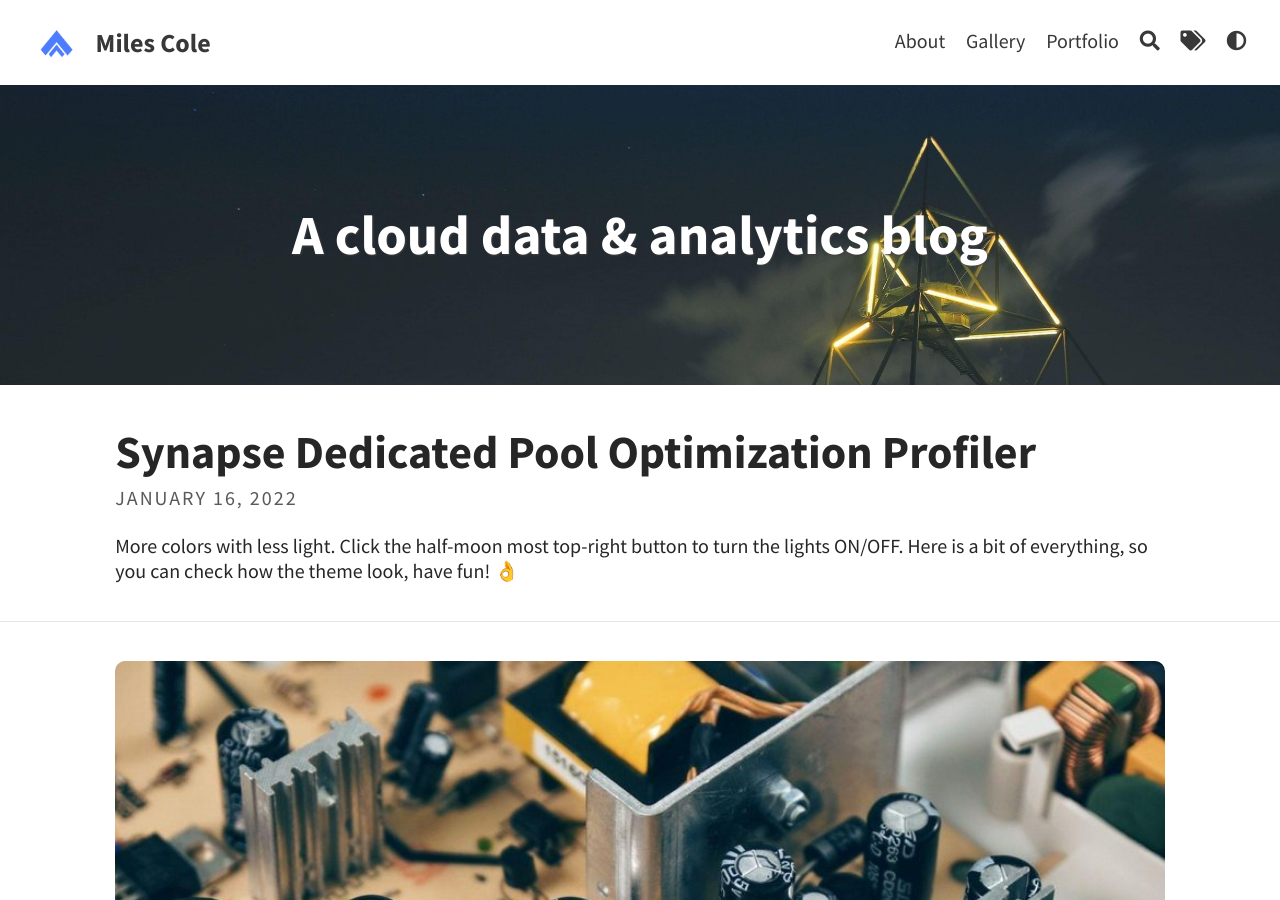
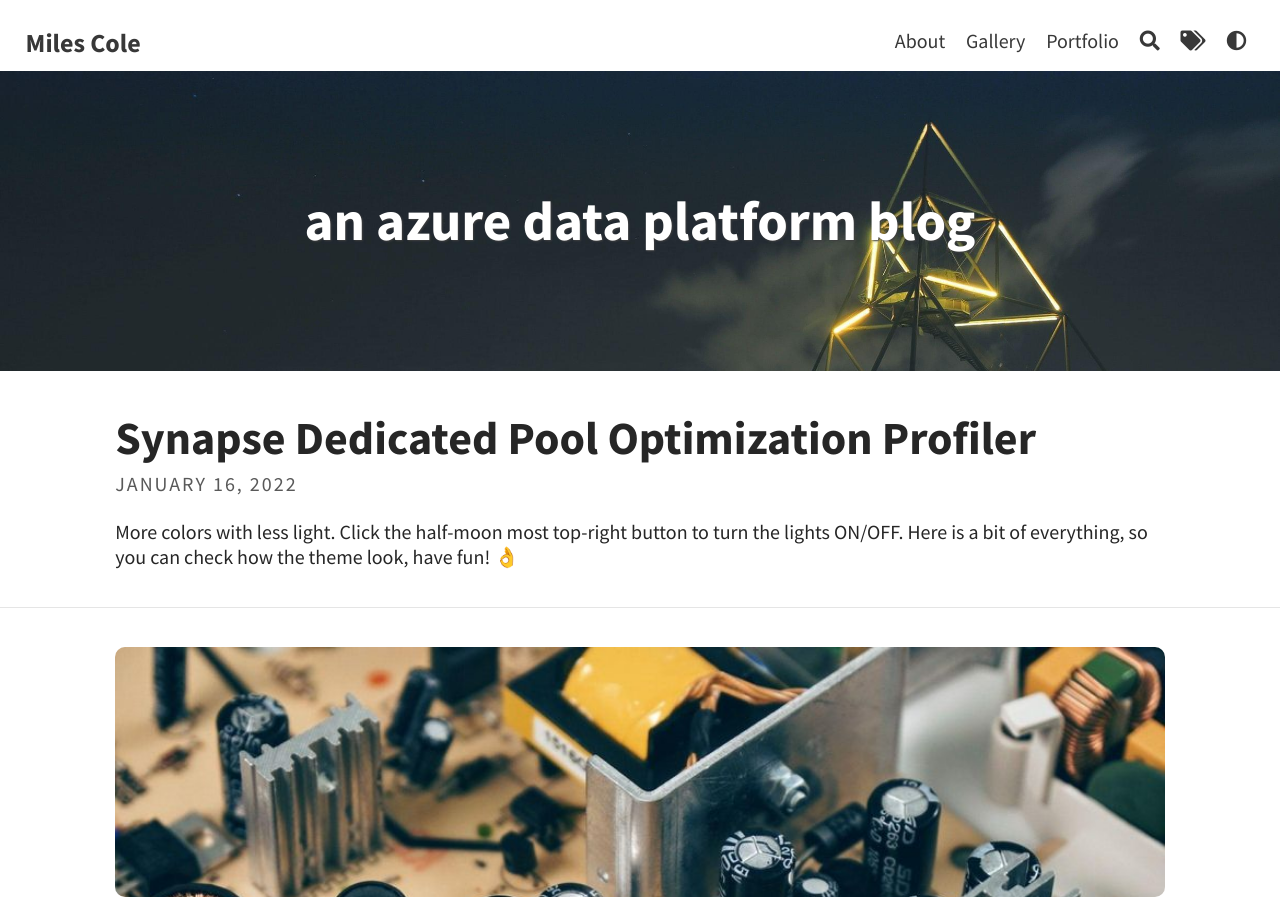
Before and after one commit to mwc360/mwc360.github.io, a Jekyll site: the page built from index.html, in a window 1280 px wide and 900 px high. Built offline with Jekyll 4.4.1, drawn with Linux system fonts in a browser that asks for light colours; the list of posts is cut into pages by our own code.

Commit message:
Update _config.yml

```diff
--- a/_config.yml
+++ b/_config.yml
@@ -4,12 +4,12 @@ url: "https://mwc360.github.io"
 
 # THEME-SPECIFIC CONFIGURATION
 title: Miles Cole                                      # site's title
-description: "A cloud data & analytics blog"      # used by search engines
-avatar: assets/img/Untitled.png                         # Empty for no avatar in navbar
+description: "An Azure data & analytics blog"      # used by search engines
+avatar: # assets/img/Untitled.png                         # Empty for no avatar in navbar
 favicon: assets/Untitled.ico                             # Icon displayed in the tab
 
 # Header and footer text
-header_text: A cloud data & analytics blog  # Change Blog header text
+header_text: an azure data platform blog  # Change Blog header text
 header_feature_image: assets/img/header/triangular.jpeg
 header_feature_image_responsive: true
 footer_text: >
```
